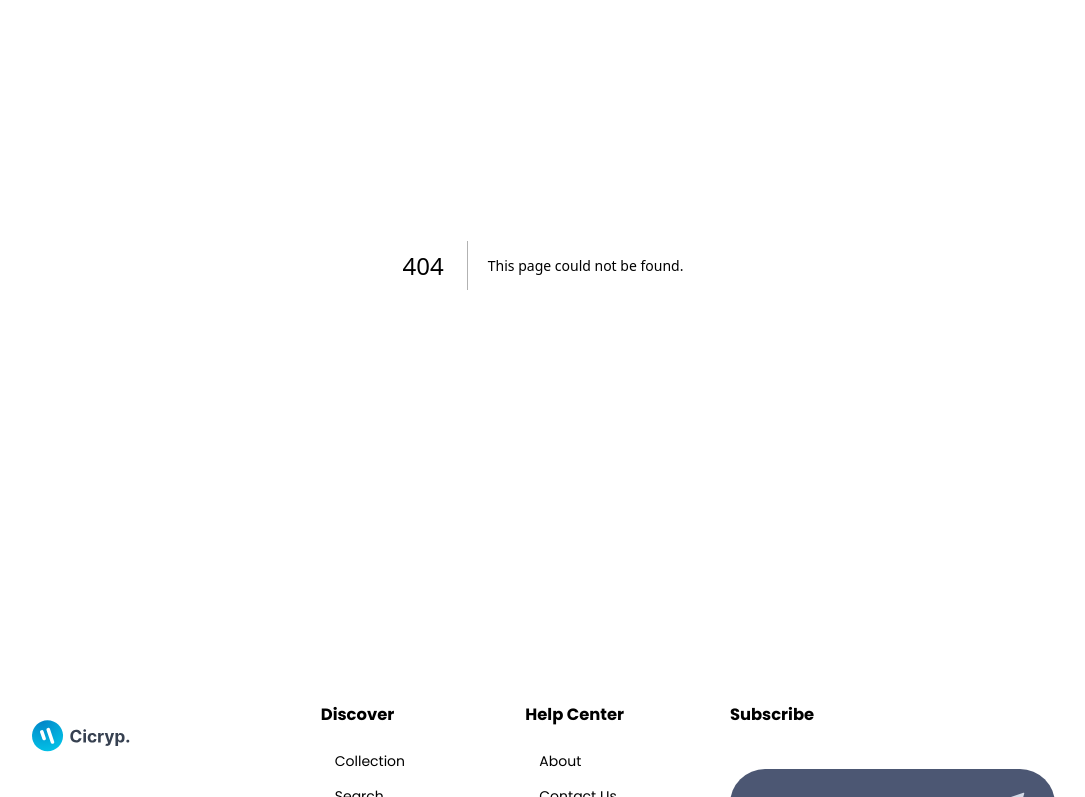
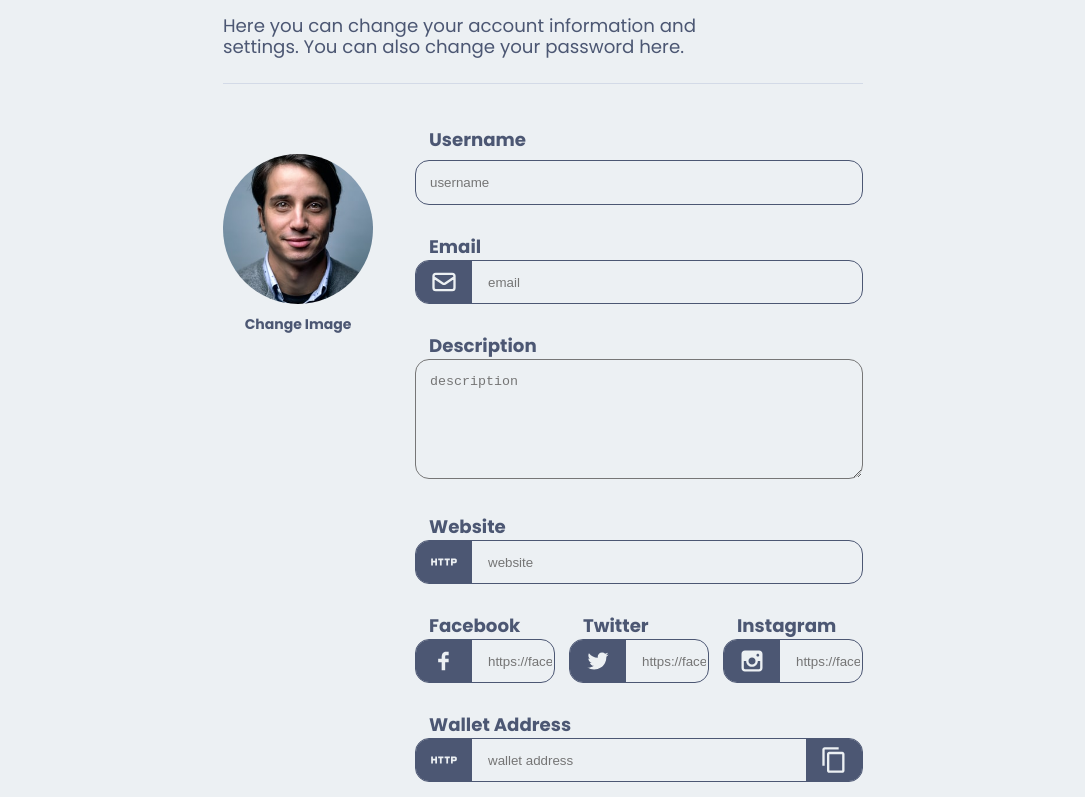
Before and after one commit to ochicode/NFTMARKETPLACE, a Next.js app: page /account in a window 1280 px wide. Before the commit this address had no page. Shown: the part 283-1080 px from the top of the page, without its empty margins (97-1182 px from the left). Built offline with nearby package versions, Linux system fonts and the light colour scheme.

Commit message:
adding account settings components and page

```diff
--- /dev/null
+++ b/AccountPage/Form/Form.jsx
@@ -0,0 +1,121 @@
+import React from "react";
+import { HiOutlineMail } from "react-icons/hi";
+import { MdOutlineHttp, MdOutlineContentCopy } from "react-icons/md";
+import {
+  TiSocialFacebook,
+  TiSocialTwitter,
+  TiSocialInstagram,
+} from "react-icons/ti";
+
+// INTERNAL IMPORT
+import Style from "./Form.module.css";
+import { Button } from "@/components/componentsindex";
+
+const Form = () => {
+  return (
+    <div className={Style.Form}>
+      <div className={Style.Form_box}>
+        <form>
+          <div className={Style.Form_box_input}>
+            <label htmlFor="name">Username</label>
+            <input
+              type="text"
+              placeholder="username"
+              className={Style.Form_box_input_userName}
+            />
+          </div>
+
+          <div className={Style.Form_box_input}>
+            <label htmlFor="email">Email</label>
+            <div className={Style.Form_box_input_box}>
+              <div className={Style.Form_box_input_box_icon}>
+                <HiOutlineMail />
+              </div>
+              <input
+                type="text"
+                placeholder="email"
+                className={Style.Form_box_input_email}
+              />
+            </div>
+          </div>
+
+          <div className={Style.Form_box_input}>
+            <label htmlFor="description">Description</label>
+            <textarea
+              name="description"
+              id="description"
+              rows={6}
+              placeholder="description"
+            />
+          </div>
+
+          <div className={Style.Form_box_input}>
+            <label htmlFor="website">Website</label>
+            <div className={Style.Form_box_input_box}>
+              <div className={Style.Form_box_input_box_icon}>
+                <MdOutlineHttp />
+              </div>
+
+              <input type="text" placeholder="website" />
+            </div>
+          </div>
+
+          <div className={Style.Form_box_input_social}>
+            <div className={Style.Form_box_input}>
+              <label htmlFor="facebook">Facebook</label>
+              <div className={Style.Form_box_input_box}>
+                <div className={Style.Form_box_input_box_icon}>
+                  <TiSocialFacebook />
+                </div>
+                <input type="text" placeholder="https://facebook.com" />
+              </div>
+            </div>
+
+            <div className={Style.Form_box_input}>
+              <label htmlFor="twitter">Twitter</label>
+              <div className={Style.Form_box_input_box}>
+                <div className={Style.Form_box_input_box_icon}>
+                  <TiSocialTwitter />
+                </div>
+                <input type="text" placeholder="https://facebook.com" />
+              </div>
+            </div>
+
+            <div className={Style.Form_box_input}>
+              <label htmlFor="instagram">Instagram</label>
+              <div className={Style.Form_box_input_box}>
+                <div className={Style.Form_box_input_box_icon}>
+                  <TiSocialInstagram />
+                </div>
+                <input type="text" placeholder="https://facebook.com" />
+              </div>
+            </div>
+          </div>
+
+          <div className={Style.Form_box_input}>
+            <label htmlFor="wallet">Wallet Address</label>
+            <div className={Style.Form_box_input_box}>
+              <div className={Style.Form_box_input_box_icon}>
+                <MdOutlineHttp />
+              </div>
+              <input type="text" placeholder="wallet address" />
+              <div className={Style.Form_box_input_box_icon}>
+                <MdOutlineContentCopy />
+              </div>
+            </div>
+          </div>
+
+          <div className={Style.Form_box_btn}>
+            <Button
+              btnName="Upload profile"
+              handleClick={() => {}}
+              className={Style.button}
+            />
+          </div>
+        </form>
+      </div>
+    </div>
+  );
+};
+
+export default Form;
--- /dev/null
+++ b/AccountPage/Form/Form.module.css
@@ -0,0 +1,81 @@
+.Form {
+  width: 100%;
+}
+
+.Form_box_input {
+  margin-bottom: 2rem;
+}
+
+.Form_box_input label {
+  display: block;
+  width: 100%;
+  margin-left: 1rem;
+  font-weight: 700;
+  font-size: 1.3rem;
+}
+
+.Form_box_input_userName {
+  width: 100%;
+  border: 1px solid var(--icons-color);
+  padding: 1rem;
+  border-radius: 1rem;
+  background-color: transparent;
+  margin-top: 0.5rem;
+  outline: none;
+}
+
+.Form_box_input::placeholder {
+  font-size: 1.2rem;
+  color: var(--icons-color);
+}
+
+.Form_box_input_box {
+  width: 100%;
+  display: flex;
+  border: 1px solid var(--icons-color);
+  border-radius: 1rem;
+  align-items: center;
+  gap: 1rem;
+  overflow: hidden;
+}
+
+.Form_box_input_box_icon {
+  font-size: 2rem;
+  background-color: var(--icons-color);
+  color: var(--main-bg-color);
+  padding: 0.5rem 1rem;
+  display: grid;
+  cursor: pointer;
+}
+
+.Form_box_input_box input {
+  width: 90%;
+  border: 0;
+  background-color: transparent;
+  outline: none;
+}
+
+.Form_box_input textarea {
+  width: 100%;
+  background-color: transparent;
+  outline: none;
+  border-radius: 1rem;
+  padding: 1rem;
+}
+
+.Form_box_input_social {
+  display: grid;
+  grid-template-columns: repeat(3, 1fr);
+  gap: 1rem;
+}
+
+.Form_box_btn {
+  margin: 4rem 0;
+}
+
+.button {
+  width: 100%;
+  display: flex;
+  justify-content: center;
+  font-size: 1.5rem;
+}
--- a/components/NavBar/Discover/Discover.jsx
+++ b/components/NavBar/Discover/Discover.jsx
@@ -25,7 +25,7 @@
     },
     {
       name: "Account Setting",
-      link: "account-setting",
+      link: "account",
     },
     {
       name: "Connect Wallet",
--- a/package.json
+++ b/package.json
@@ -13,6 +13,7 @@
     "next": "15.3.2",
     "react": "^19.0.0",
     "react-dom": "^19.0.0",
+    "react-dropzone": "^14.3.8",
     "react-icons": "^5.5.0"
   }
 }
--- /dev/null
+++ b/pages/account.js
@@ -0,0 +1,52 @@
+import React, { useState, useMemo, useCallback, useContext } from "react";
+import Image from "next/image";
+import { useDropzone } from "react-dropzone";
+
+// INTERNAL IMPORT
+import Style from "../styles/account.module.css";
+import images from "../img";
+import Form from "../AccountPage/Form/Form";
+
+const account = () => {
+  const [fileUrl, setfileUrl] = useState(null);
+
+  const onDrop = useCallback(async (acceptedFiles) => {
+    setfileUrl(acceptedFiles[0]);
+  }, []);
+
+  const { getRootProps, getInputProps } = useDropzone({
+    onDrop,
+    accept: "image/*",
+    maxSize: 1024 * 1024 * 5,
+  });
+  return (
+    <div className={Style.account}>
+      <div className={Style.account_info}>
+        <h1>Profile settings</h1>
+        <p>
+          Here you can change your account information and settings. You can
+          also change your password here.
+        </p>
+      </div>
+
+      <div className={Style.account_box}>
+        <div {...getRootProps()} className={Style.account_box_img}>
+          <input type="file" {...getInputProps()} />
+          <Image
+            src={images.user1}
+            alt="account upload"
+            width={150}
+            height={150}
+            className={Style.account_box_img_img}
+          />
+          <p className={Style.account_box_img_para}>Change Image</p>
+        </div>
+        <div className={Style.account_box_form}>
+          <Form />
+        </div>
+      </div>
+    </div>
+  );
+};
+
+export default account;
--- /dev/null
+++ b/styles/account.module.css
@@ -0,0 +1,49 @@
+.account {
+  width: 100%;
+  margin-block: 6rem;
+}
+
+.account_info {
+  width: 50%;
+  margin: 0 auto;
+  border-bottom: 1px solid var(--shadow-dark-color);
+}
+
+.account_info h1 {
+  font-size: 4rem;
+  line-height: 0.5;
+}
+
+.account_info p {
+  font-size: 1.3rem;
+  width: 80%;
+  line-height: 1.2;
+  padding-bottom: 0.5rem;
+}
+
+.account_box {
+  width: 50%;
+  margin: 0 auto;
+  display: grid;
+  grid-template-columns: 1fr 5fr;
+  margin-top: 3rem;
+  gap: 3rem;
+  align-items: flex-start;
+}
+
+.account_box_img {
+  margin-top: 2rem;
+  cursor: pointer;
+  position: relative;
+  text-align: center;
+}
+
+.account_box_img_img {
+  border-radius: 50%;
+}
+
+.account_box_img_para {
+  font-weight: 700;
+  font-size: 1rem;
+  line-height: 0;
+}
```
Also changed, not shown: 1 other file (tests, documents, lock files or other folders).
